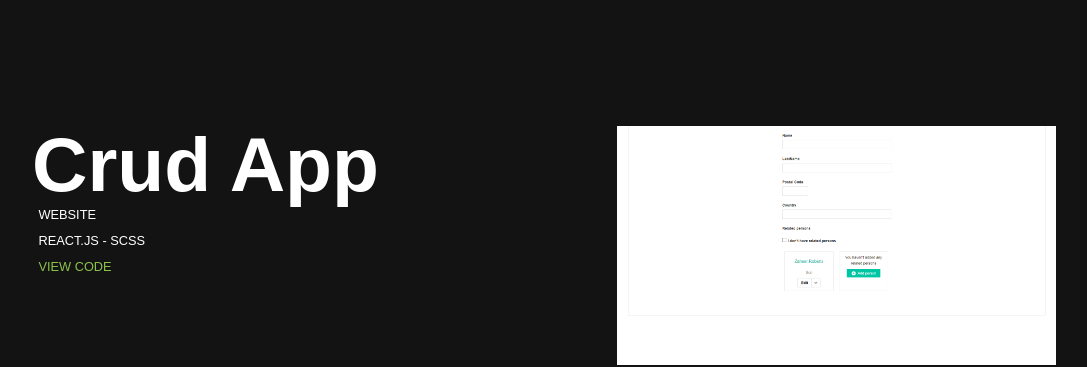
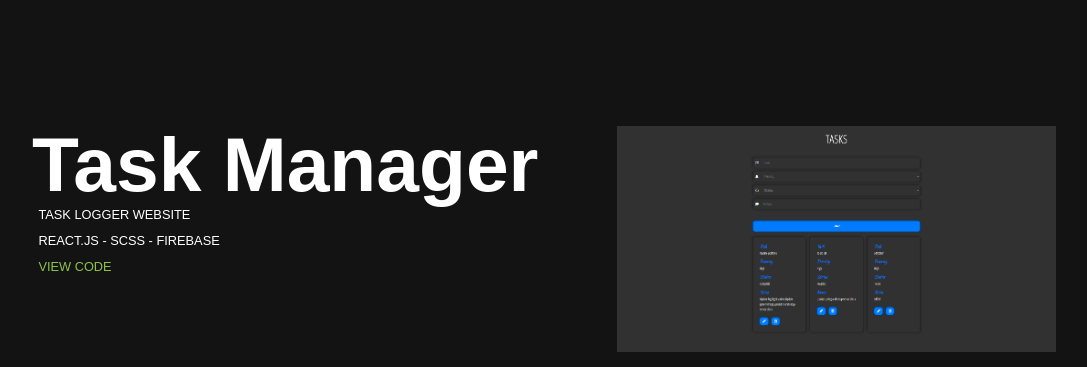
Before and after one commit to Zeus540/Portfolio-V2, a React (Create React App) app: page / in a window 1280 px wide. Shown: the part 3169-3536 px from the top of the page, without its empty margins (96-1183 px from the left). Built offline with nearby package versions, Linux system fonts and the light colour scheme.

Commit message:
updated gallery

```diff
--- a/src/components/Gallery.jsx
+++ b/src/components/Gallery.jsx
@@ -198,11 +198,11 @@ VIEW CODE
           <Holder data-aos='slide-left'>
 
  <HolderInner>
- <a href="https://zeus540.github.io/react-firebase-crud-app/" target="_blank" rel="noopener noreferrer">
- <ProjectHeading  >Crud App</ProjectHeading>
+ <a href="https://todo.zaheerroberts.co.za/" target="_blank" rel="noopener noreferrer">
+ <ProjectHeading  >Task Manager</ProjectHeading>
  </a>
-<Heading  >WEBSITE</Heading>
-<Heading  >REACT.JS - SCSS </Heading>
+<Heading  >TASK LOGGER WEBSITE</Heading>
+<Heading  >REACT.JS - SCSS - FIREBASE </Heading>
 
 <Heading  >
 <a href="https://github.com/Zeus540/react-firebase-crud-app" target="_blank" rel="noopener noreferrer">
```
Also changed, not shown: src/images/Crud.png.
